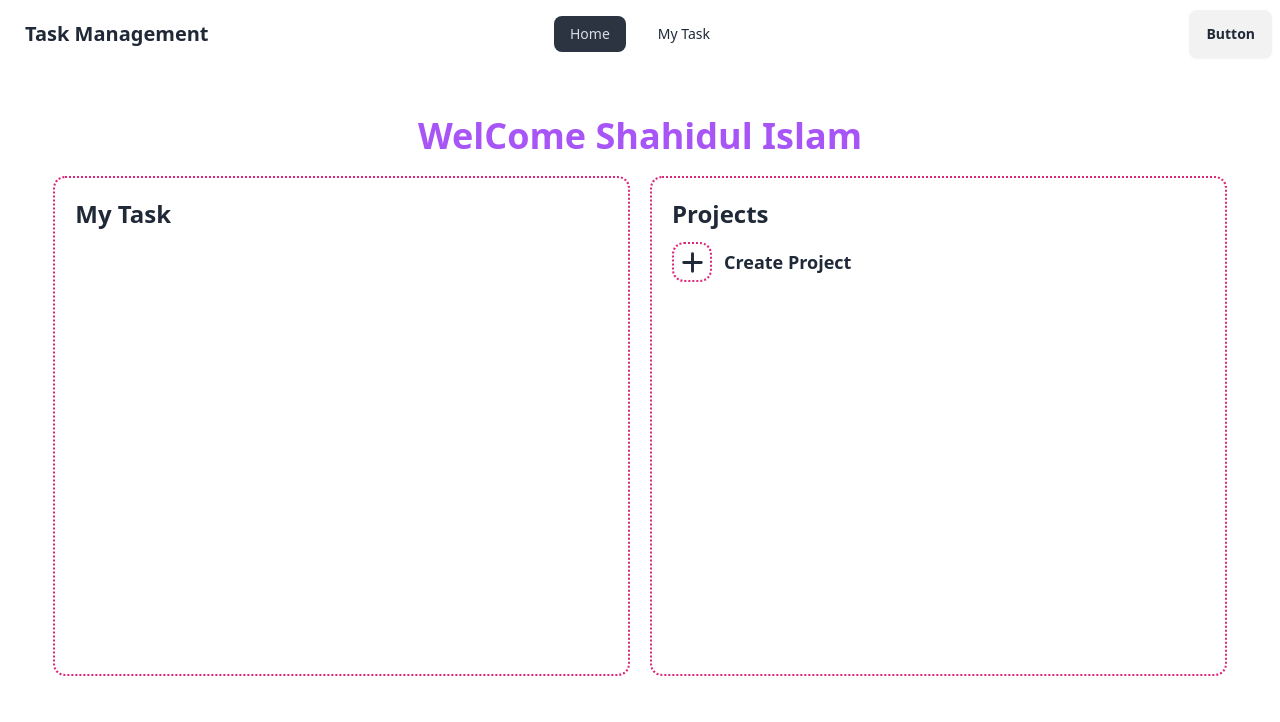
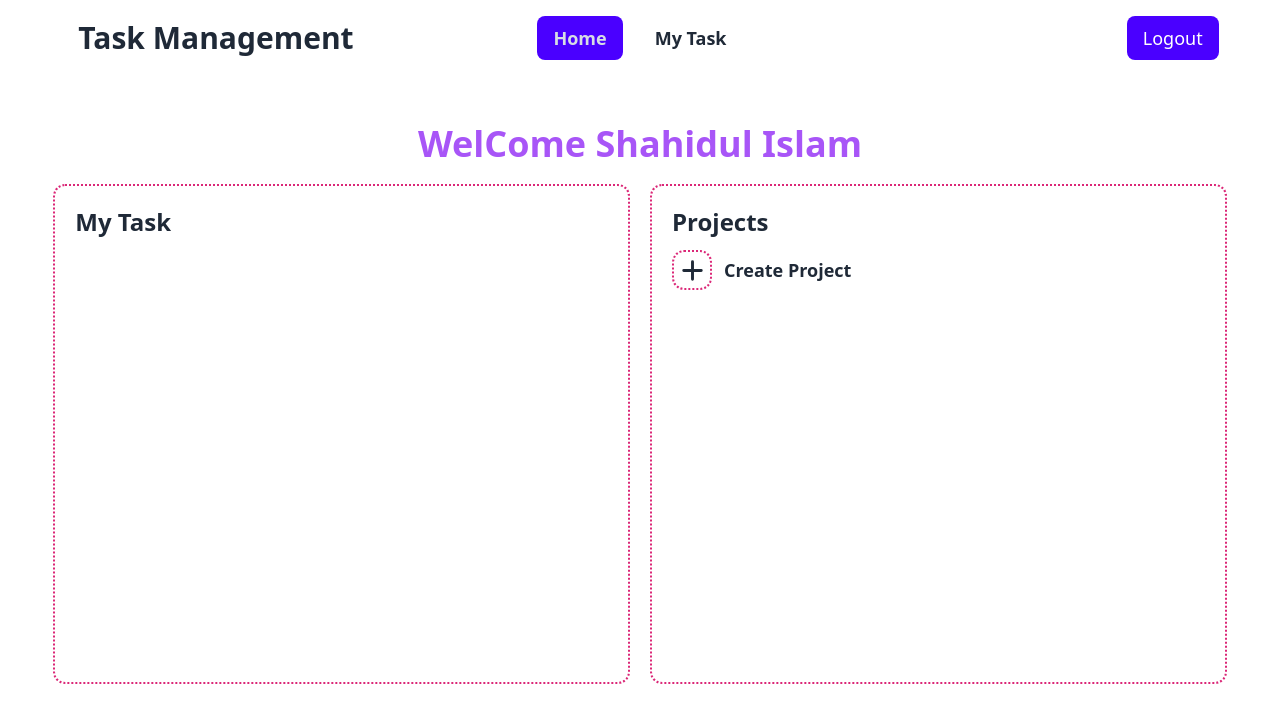
Before and after one commit to shahidulshohid/task-management-project-client, a React (Vite) app: page / in a window 1280 px wide. Shown: the top 722 px of the page. Built offline with nearby package versions, Linux system fonts and the light colour scheme.

Commit message:
navbar is some update

```diff
--- a/src/components/Navbar/Navbar.jsx
+++ b/src/components/Navbar/Navbar.jsx
@@ -2,7 +2,7 @@ import { Link, NavLink } from "react-router-dom";
 
 const Navbar = () => {
   return (
-    <div>
+    <div className="w-11/12 mx-auto sticky top-0 z-50">
       <div className="navbar bg-base-100">
         <div className="navbar-start">
           <div className="dropdown">
@@ -34,20 +34,20 @@ const Navbar = () => {
               </li>
             </ul>
           </div>
-          <Link to="/" className="btn btn-ghost text-xl">Task Management</Link>
+          <Link to="/" className="btn btn-ghost text-xl md:text-3xl">Task Management</Link>
         </div>
         <div className="navbar-center hidden lg:flex">
           <ul className="menu menu-horizontal px-1">
-            <li className="px-2">
+            <li className="px-2 text-lg font-semibold">
               <NavLink to="/">Home</NavLink>
             </li>
-            <li className="px-2">
+            <li className="px-2 text-lg font-semibold">
               <NavLink to='/myTask'>My Task</NavLink>
             </li>
           </ul>
         </div>
         <div className="navbar-end">
-          <a className="btn">Button</a>
+          <button className="bg-[#4A00FF] px-4 py-2 rounded-lg text-white text-lg">Logout</button>
         </div>
       </div>
     </div>
--- a/src/index.css
+++ b/src/index.css
@@ -1,3 +1,7 @@
 @tailwind base;
 @tailwind components;
 @tailwind utilities;
+
+.active {
+    background-color:#4A00FF !important;
+}
```
